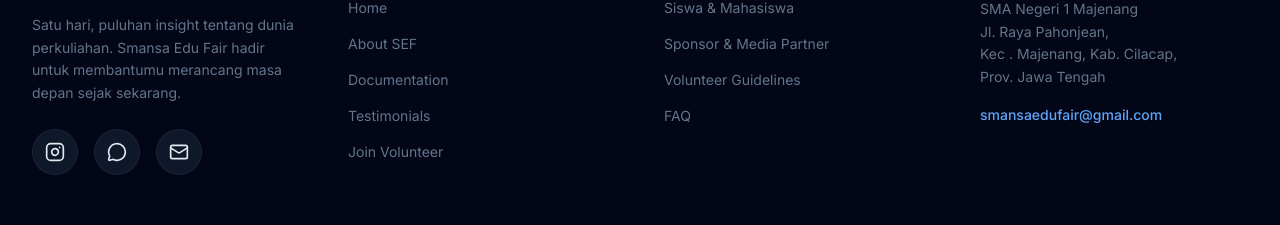
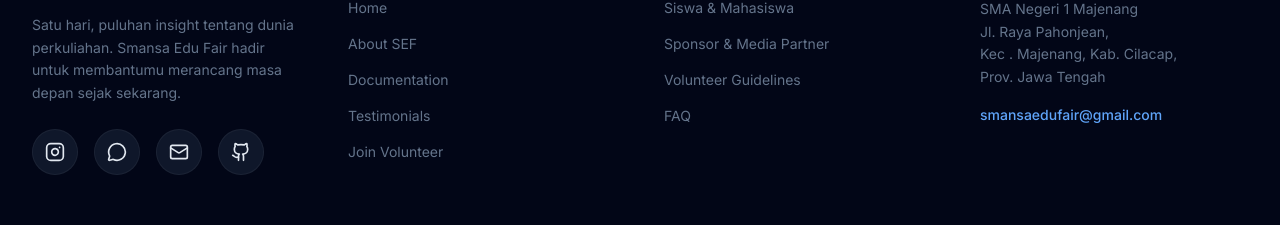
Before and after one commit to ZainKautsar-doc/sefwebsite, a React (Vite) app: page / in a window 1280 px wide. Shown: the part 6702-6927 px from the top of the page. Built offline with nearby package versions, Linux system fonts and the light colour scheme.

Commit message:
add github in footer social links

```diff
--- a/components/Footer.tsx
+++ b/components/Footer.tsx
@@ -1,6 +1,6 @@
 
 import React from 'react';
-import { Instagram, Mail, MessageCircle, GraduationCap } from 'lucide-react';
+import { Instagram, Mail, MessageCircle, Github, GraduationCap } from 'lucide-react';
 
 const Footer: React.FC = () => {
   return (
@@ -29,6 +29,9 @@
               </a>
               <a href="#" className="bg-slate-900 p-3 rounded-full hover:bg-rose-600 transition-all border border-white/5 hover:border-rose-500">
                 <Mail className="w-5 h-5" />
+              </a>
+              <a href="#" className="bg-slate-900 p-3 rounded-full hover:bg-gray-700 transition-all border border-white/5 hover:border-gray-500">
+                <Github className="w-5 h-5" />
               </a>
             </div>
           </div>
```
